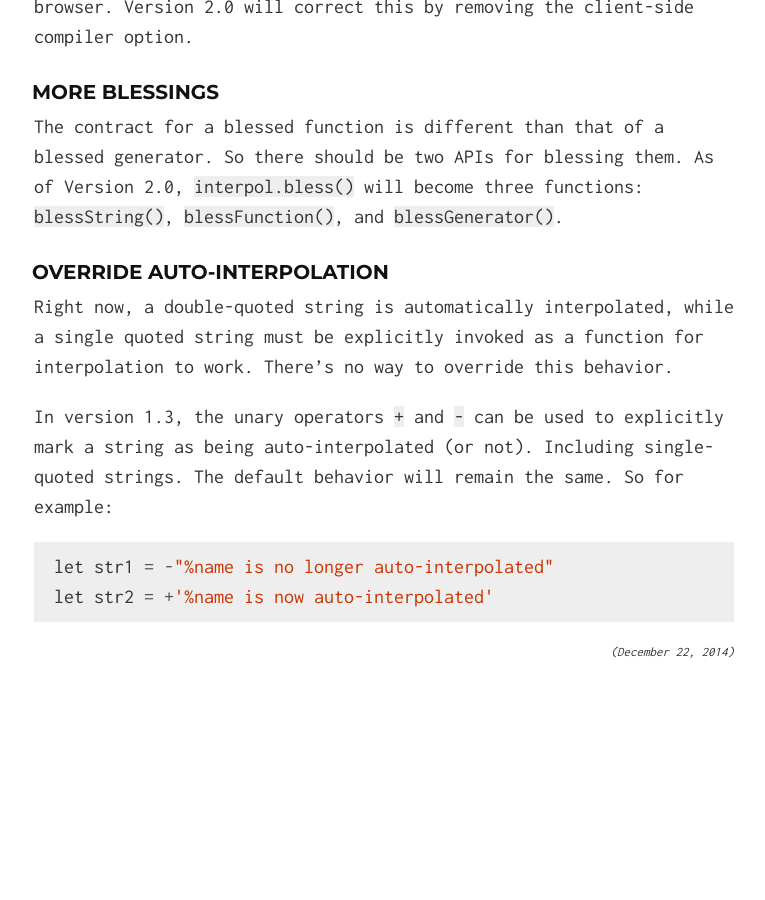
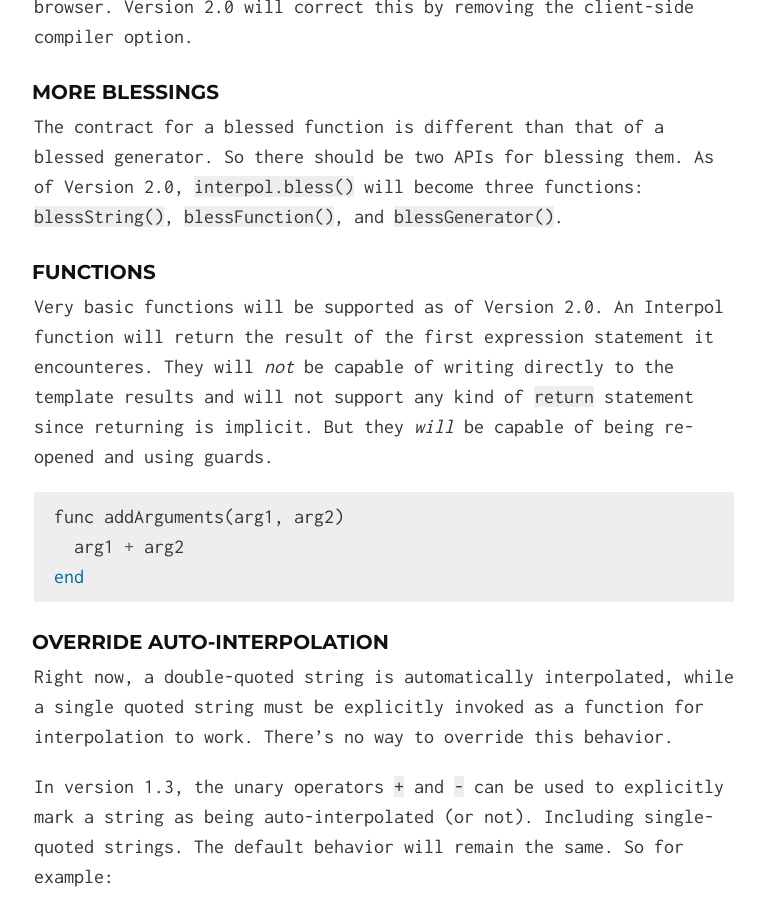
Before and after one commit to kode4food/interpol, a Jekyll site: the page built from blog/_posts/2014-12-22-mistakes_were_made.md, in a window 1280 px wide and 900 px high, scrolled down 1008 px. Shown: the whole window, without its empty margins (256-1021 px from the left). Built offline with Jekyll 4.4.1, drawn with Linux system fonts in a browser that asks for light colours; Markdown is read by kramdown in place of the engine named in the settings; before the commit the page ends 1730 px from its top, so only the background shows below that.

Commit message:
functions

````diff
--- a/blog/_posts/2014-12-22-mistakes_were_made.md
+++ b/blog/_posts/2014-12-22-mistakes_were_made.md
@@ -17,6 +17,15 @@ The compiler is massive and slow, and so it makes more sense to do the work ahea
 ### More Blessings
 The contract for a blessed function is different than that of a blessed generator.  So there should be two APIs for blessing them.  As of Version 2.0, `interpol.bless()` will become three functions:  `blessString()`, `blessFunction()`, and `blessGenerator()`.
 
+### Functions
+Very basic functions will be supported as of Version 2.0.  An Interpol function will return the result of the first expression statement it encounteres.  They will *not* be capable of writing directly to the template results and will not support any kind of `return` statement since returning is implicit.  But they *will* be capable of being re-opened and using guards.
+
+```ruby
+func addArguments(arg1, arg2)
+  arg1 + arg2
+end
+```
+
 ### Override Auto-Interpolation
 Right now, a double-quoted string is automatically interpolated, while a single quoted string must be explicitly invoked as a function for interpolation to work.  There's no way to override this behavior.
 
````
